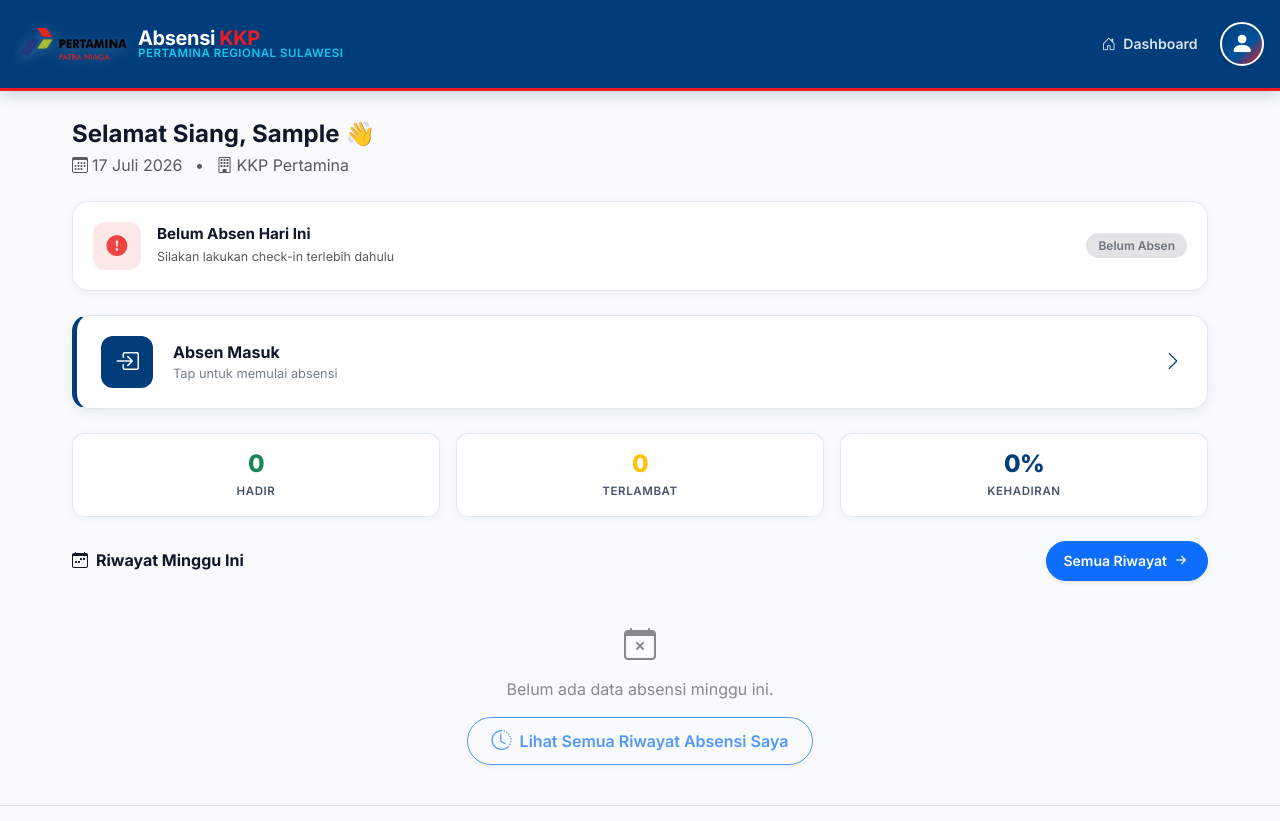
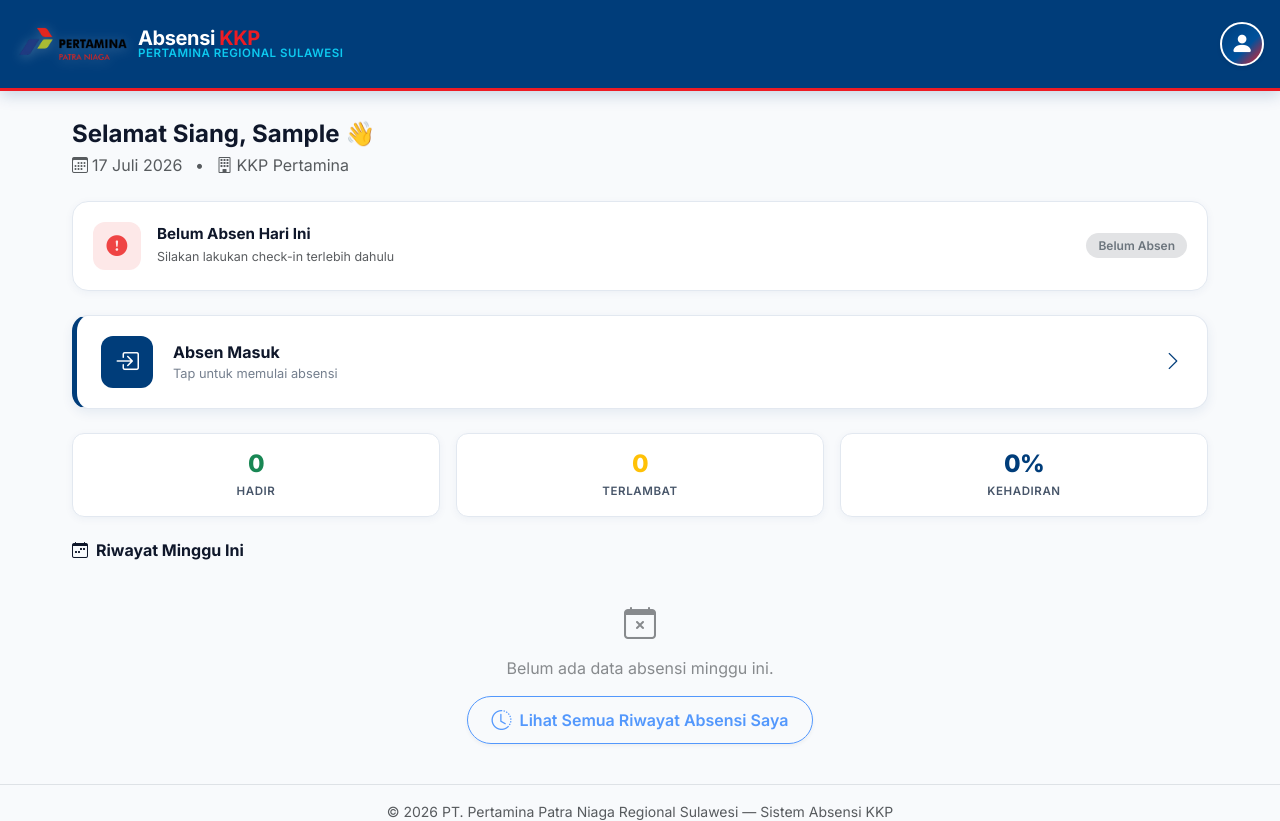
Before and after one commit to sphyyyy/absensi-kkp-pertamina, a Flask app: page /dashboard/ in a window 1280 px wide. Shown: the top 821 px of the page. Run offline with Flask 3, Linux system fonts and the light colour scheme; the visitor is signed in with stand-in values (Sample User, id 1); data that the repository does not hold is empty.

Commit message:
UX improvement: remove redundant history button in header (leaving only one ergonomic button below weekly list) and remove Dashboard link from navbar header

```diff
--- a/app/templates/base.html
+++ b/app/templates/base.html
@@ -37,14 +37,6 @@
 
             <!-- Bagian Kanan Navbar: Langsung Logo Profil TANPA TOMBOL 3 GARIS (HAMBURGER DROPDOWN) SAMA SEKALI -->
             <div class="d-flex align-items-center gap-2 ms-auto">
-                {% if current_user.is_mahasiswa %}
-                <div class="d-none d-lg-flex align-items-center gap-2">
-                    <a class="nav-link text-white fw-semibold px-3 py-1 rounded-pill hover-bg-light" href="{{ url_for('dashboard.mahasiswa_dashboard') }}">
-                        <i class="bi bi-house-door me-1"></i> Dashboard
-                    </a>
-                </div>
-                {% endif %}
-
                 <!-- LOGO PROFIL (Avatar Lingkaran yang Langsung Terlihat di Semua Layar Mobile & Desktop - SATU LINGKARAN BERSIH TANPA BENTUK OVAL/LAPISAN GANDA) -->
                 <a class="nav-link p-0 d-flex align-items-center justify-content-center rounded-circle shadow-sm border border-2 border-white flex-shrink-0" href="#" role="button" data-bs-toggle="modal" data-bs-target="#modalUserProfile" title="Lihat Profil & Fungsi Singkat" style="width: 44px; height: 44px; min-width: 44px; min-height: 44px; background: var(--gradient-primary); color: #ffffff !important; font-size: 1.45rem; transition: transform 0.2s ease, box-shadow 0.2s ease; overflow: hidden; border-radius: 50% !important;">
                     <i class="bi bi-person-fill" style="line-height: 1;"></i>
--- a/app/templates/mahasiswa/dashboard.html
+++ b/app/templates/mahasiswa/dashboard.html
@@ -126,15 +126,9 @@
 
     <!-- Riwayat Minggu Ini & Link ke Semua Riwayat -->
     <div class="animate-slide-up" style="animation-delay: 0.3s">
-        <div class="d-flex align-items-center justify-content-between mb-3">
-            <h6 class="fw-bold mb-0">
-                <i class="bi bi-calendar-week me-2"></i>Riwayat Minggu Ini
-            </h6>
-            <a href="{{ url_for('dashboard.mahasiswa_history') }}" class="btn btn-sm btn-primary rounded-pill px-3 py-1.5 fw-semibold d-flex align-items-center gap-1 shadow-sm">
-                <span>Semua Riwayat</span>
-                <i class="bi bi-arrow-right-short fs-5"></i>
-            </a>
-        </div>
+        <h6 class="fw-bold mb-3">
+            <i class="bi bi-calendar-week me-2"></i>Riwayat Minggu Ini
+        </h6>
         {% if weekly_records %}
         <div class="history-list">
             {% for rec in weekly_records %}
```
